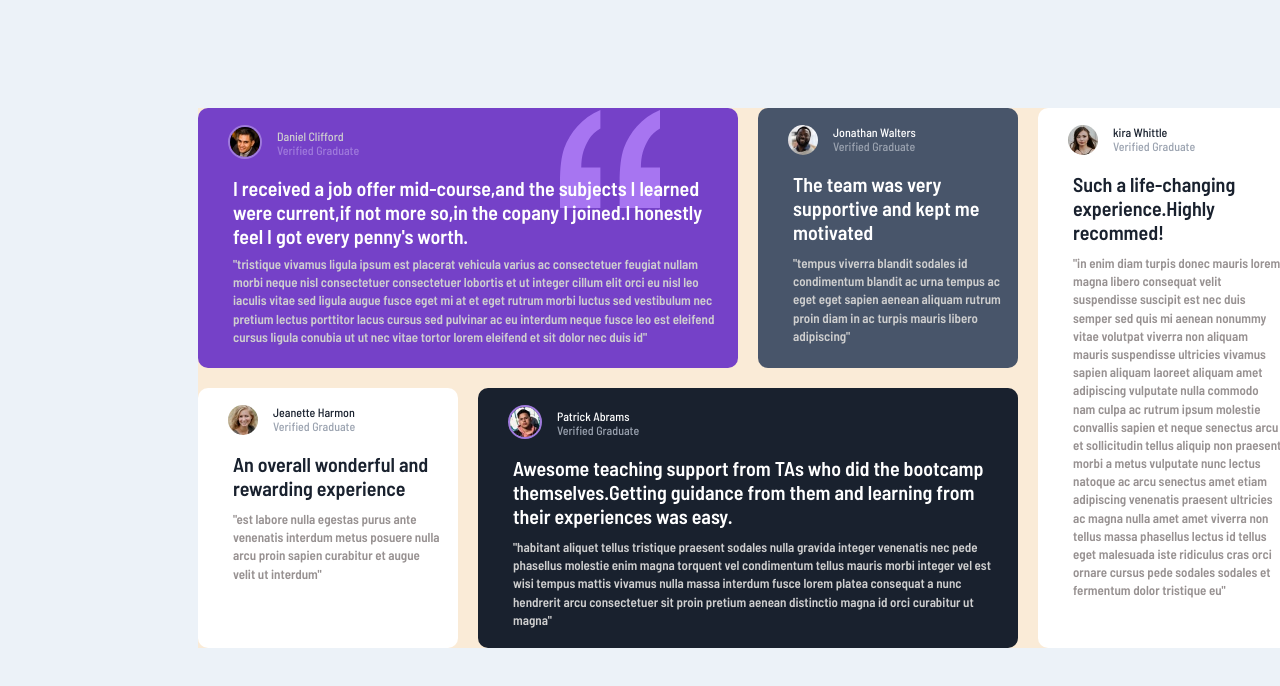
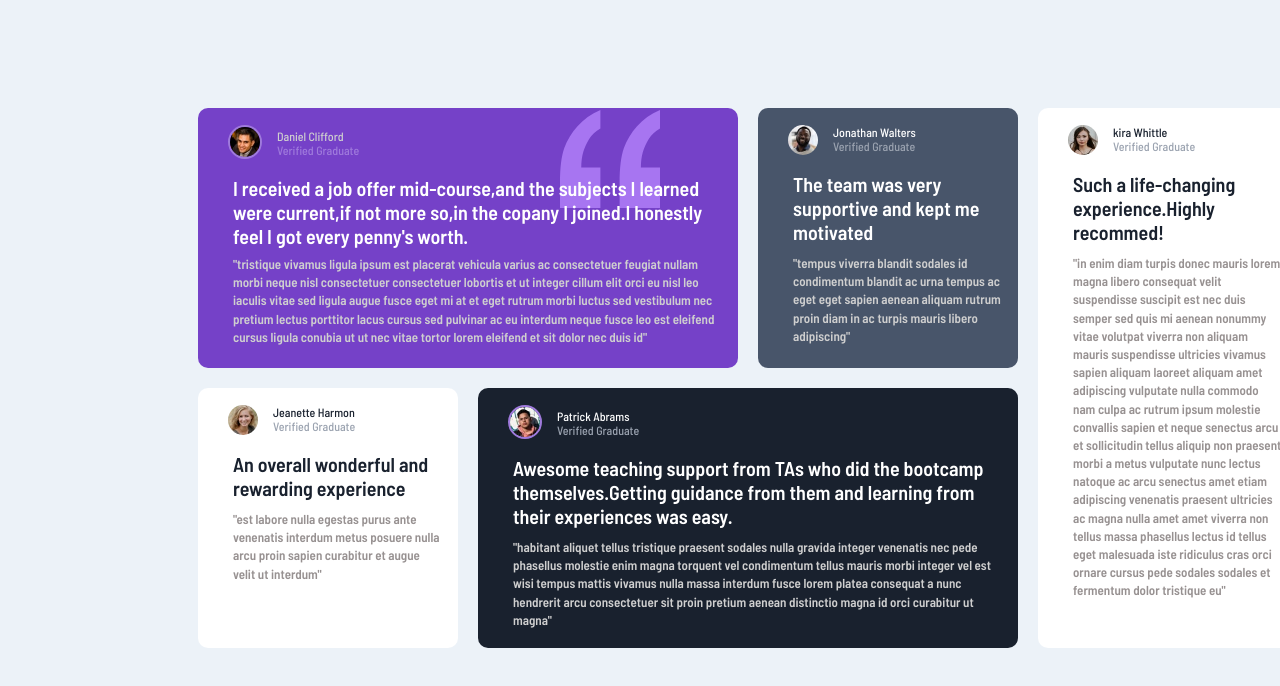
Before and after one commit to Rudrooo/problem-5, a plain HTML site: page index.html in a window 1280 px wide. Drawn offline with Linux system fonts and the light colour scheme.

Commit message:
Update style.css

```diff
--- a/style.css
+++ b/style.css
@@ -14,7 +14,7 @@ body{
     gap: 20px;
     grid-template-columns: 260px 260px 260px 260px;
     grid-template-rows: 260px 260px;
-    background-color: antiquewhite;
+
     margin-top: 100px;
     margin-left: 190px;
 }
```
